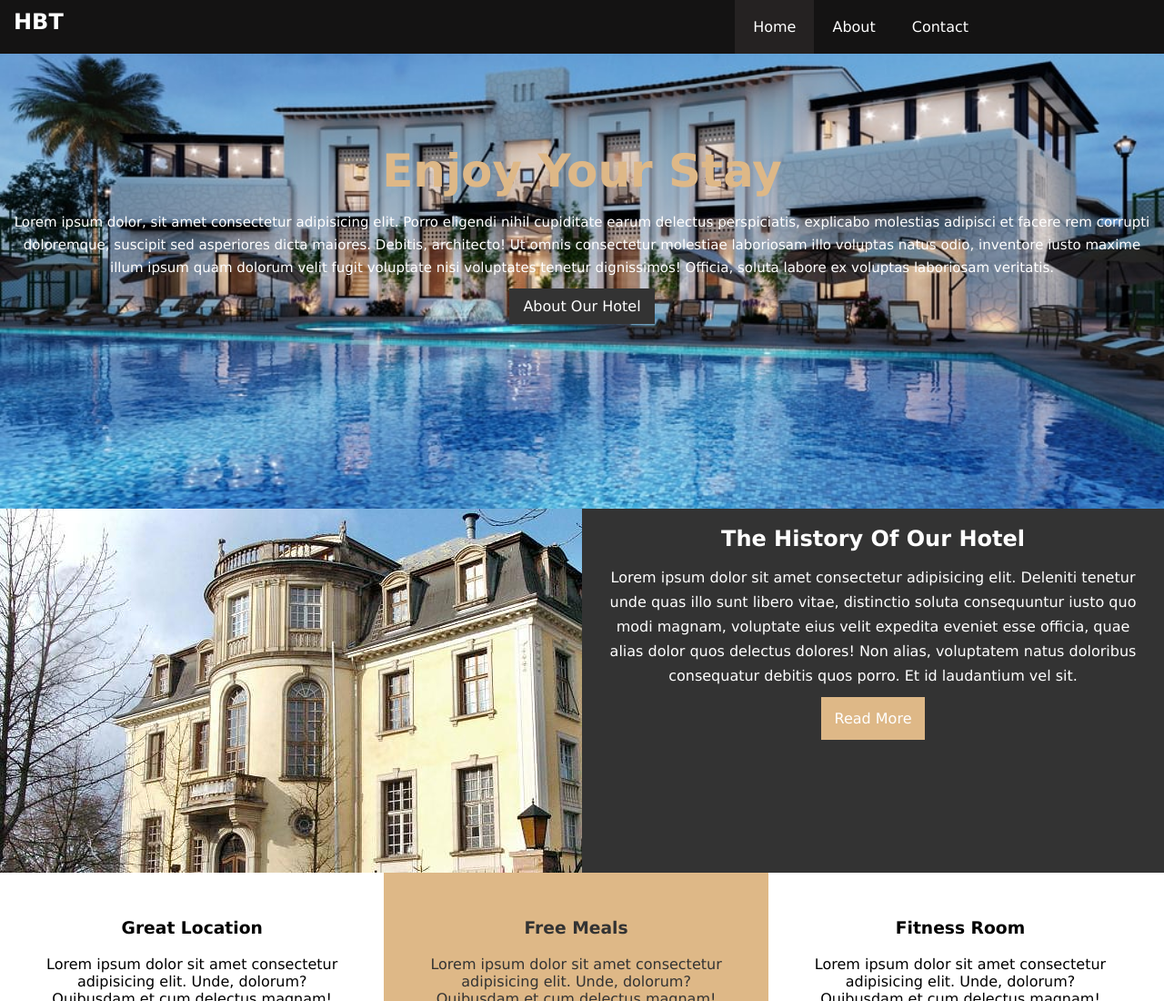
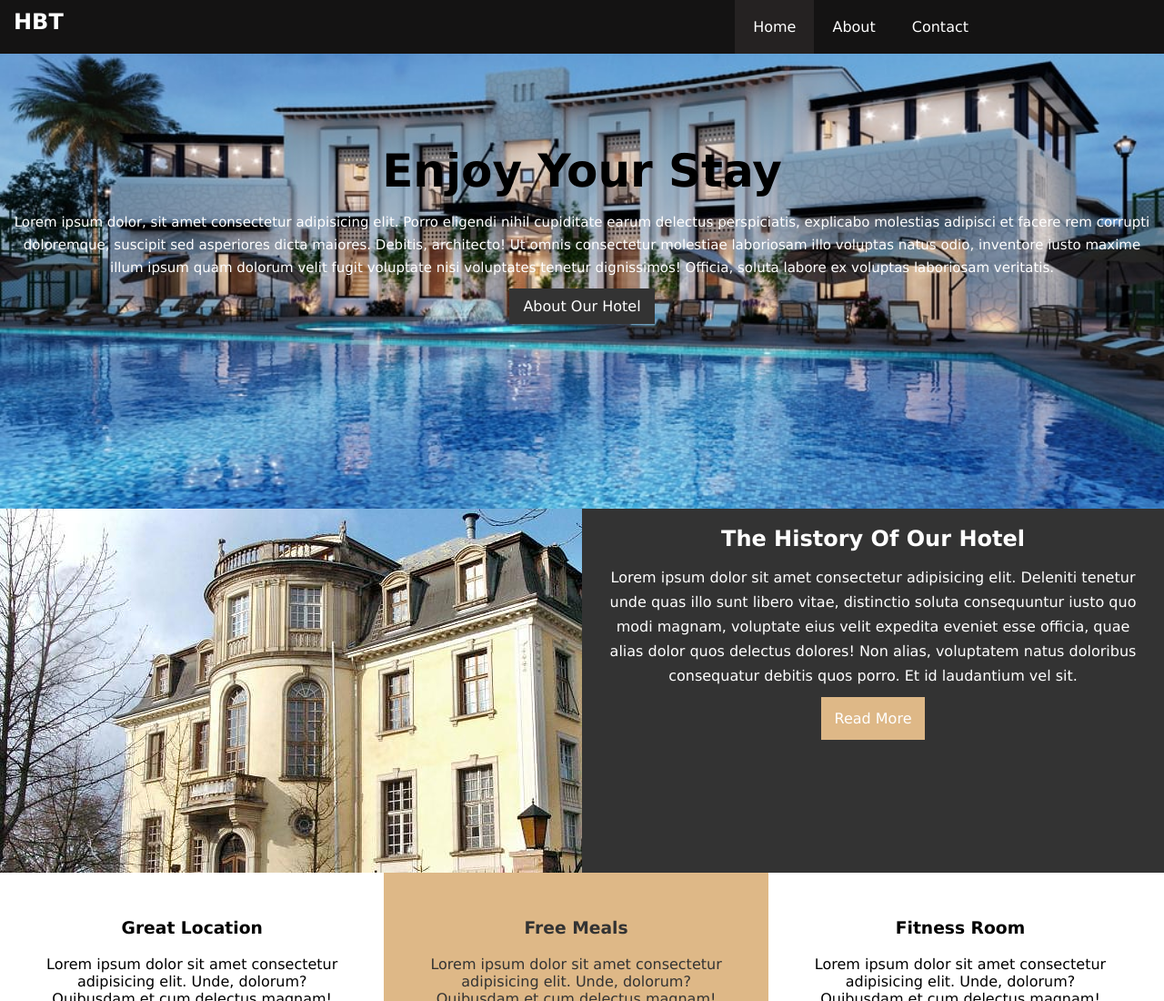
Before and after one commit to Isha5/HolidayHome, a plain HTML site: page index.html in a window 1280 px wide. Shown: the top 1100 px of the page at 91% size. Drawn offline with Linux system fonts and the light colour scheme.

Commit message:
change fontcolor of heading

```diff
--- a/css/style.css
+++ b/css/style.css
@@ -87,7 +87,7 @@ p {
 
 #show .lead {
     font-size: 50px;
-    color: burlywood;
+    color: black;
     padding-top: 100px;
 }
 #show p {
```
